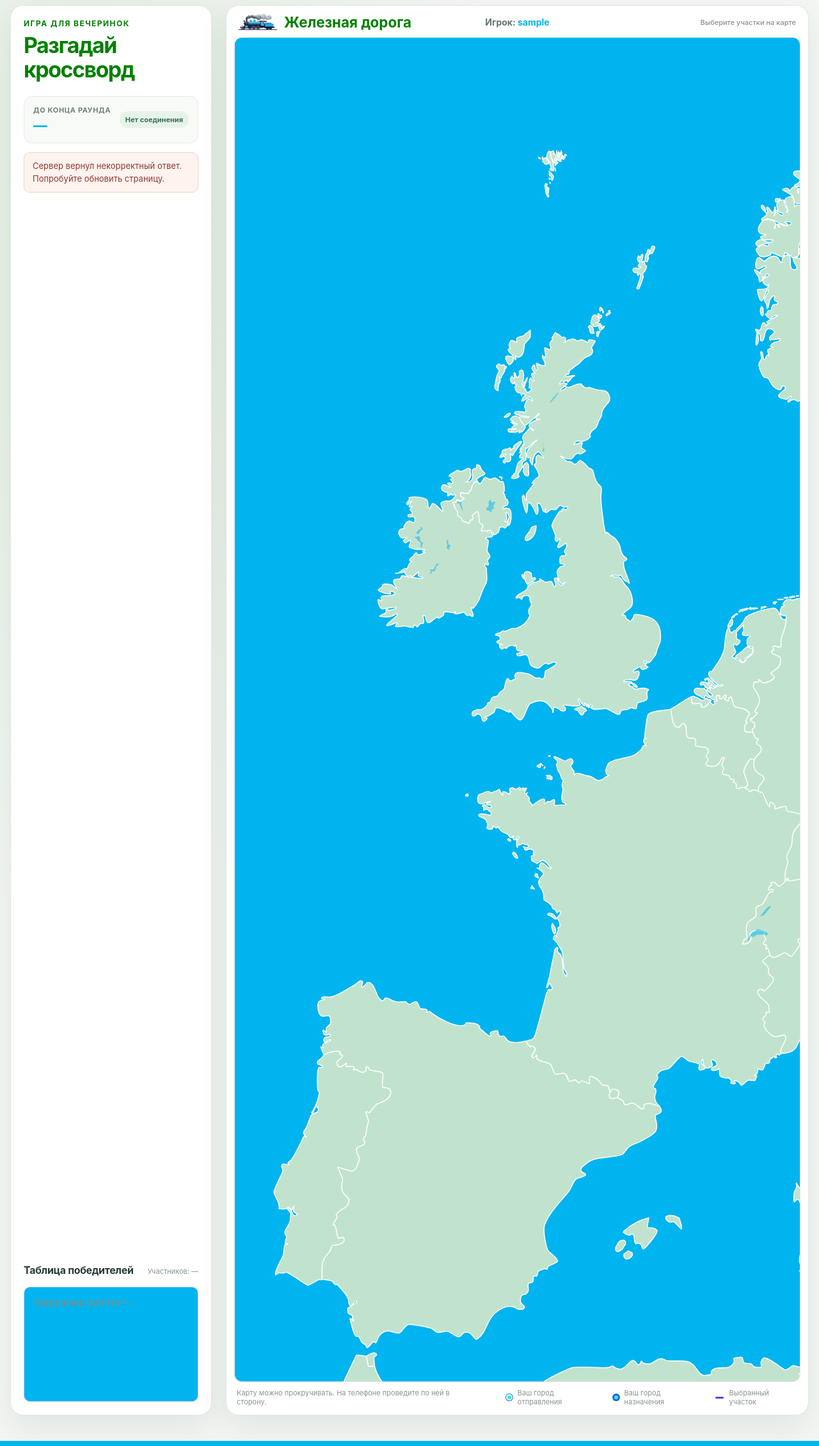
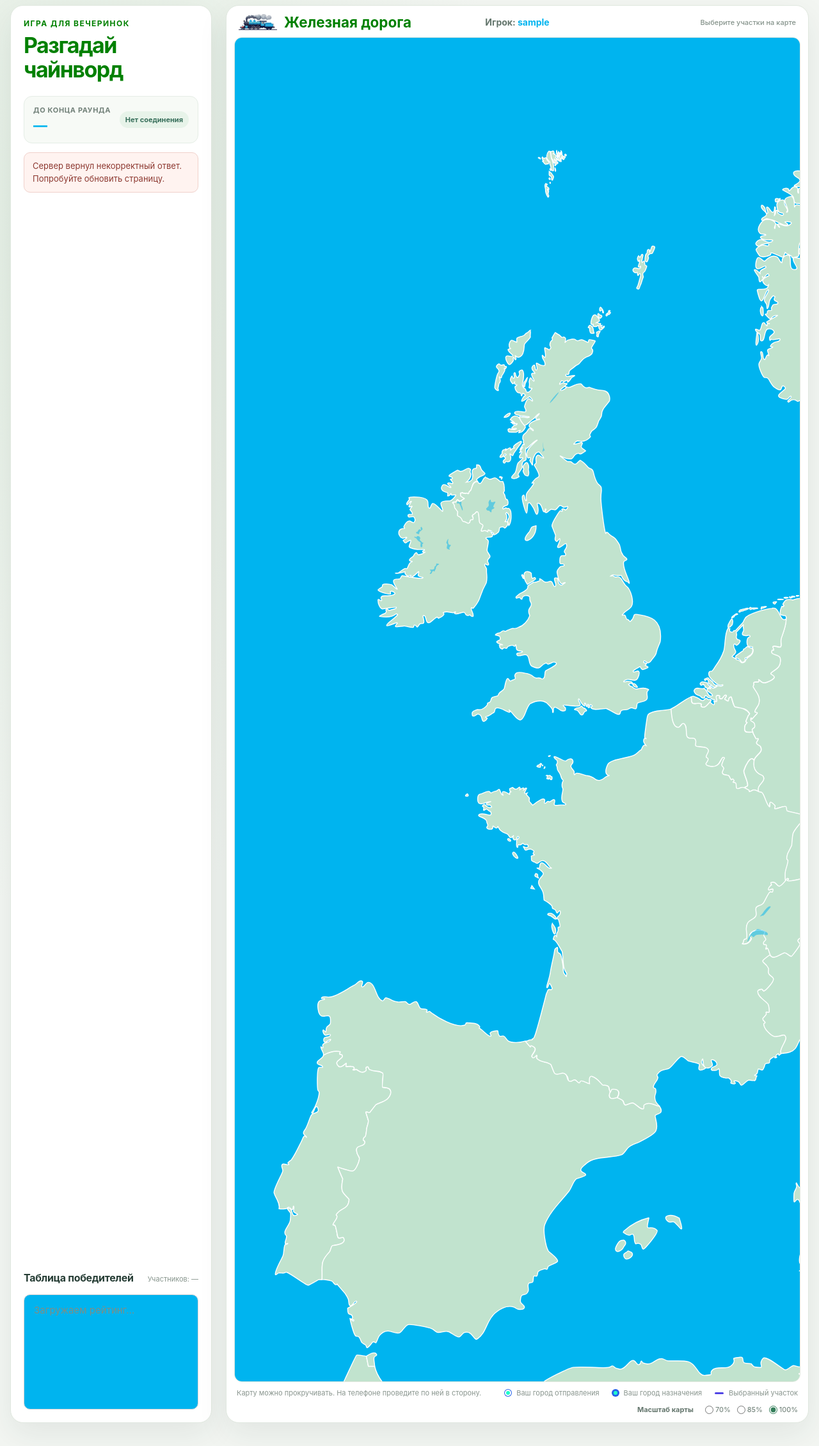
Before and after one commit to ovolosov-lab/railway-crossword-game, a Python web app: template frontend/templates/game.html in a window 1280 px wide. Shown: the whole page at 64% size. Run offline with Jinja, Linux system fonts and the light colour scheme; the template is opened without the code that fills it: most values are stand-ins (such as "Sample title", 1, 10 or a date in 2020).

Commit message:
map zooming added

```diff
--- a/frontend/static/game.css
+++ b/frontend/static/game.css
@@ -546,16 +546,22 @@
   pointer-events: stroke;
   cursor: pointer;
   filter: drop-shadow(0 0 5px rgb(52 42 204 / 72%));
+  stroke-dasharray: 20, 2;
+  stroke-linecap: butt;
 }
 
 .map-route.is-selected:hover,
 .map-route.is-selected:focus-visible {
   stroke: #3226c8;
+  stroke-dasharray: 20, 2;
+  stroke-linecap: butt;
 }
 
 .map-route.is-solved {
   stroke: #347e5a;
   opacity: 1;
+  stroke-dasharray: 20, 2;
+  stroke-linecap: butt;
 }
 
 .map-city {
@@ -596,10 +602,44 @@
 
 .map-footnote {
   display: flex;
-  gap: 40px;
+  align-items: center;
+  justify-content: space-between;
+  flex-wrap: wrap;
+  gap: 12px 20px;
   margin: 10px 4px 1px;
   color: #89958e;
   font-size: 11px;
+}
+
+.map-scale-control {
+  display: flex;
+  align-items: center;
+  gap: 10px;
+  margin: 0 0 0 auto;
+  padding: 0;
+  border: 0;
+  color: #64766d;
+  font-size: 11px;
+}
+
+.map-scale-control legend {
+  float: left;
+  margin-right: 8px;
+  padding: 0;
+  font-weight: 700;
+}
+
+.map-scale-control label {
+  display: inline-flex;
+  align-items: center;
+  gap: 3px;
+  white-space: nowrap;
+  cursor: pointer;
+}
+
+.map-scale-control input {
+  margin: 0;
+  accent-color: #347e5a;
 }
 
 .word-dialog {
@@ -843,6 +883,10 @@
   .map-legend {
     display: none;
   }
+
+  .map-scale-control {
+    margin-left: auto;
+  }
 }
 
 @media (prefers-reduced-motion: reduce) {
--- a/frontend/static/game.js
+++ b/frontend/static/game.js
@@ -25,6 +25,8 @@
     mapHelp: document.getElementById("map-help"),
     gamePanel: document.querySelector(".game-panel"),
     mapScroll: document.getElementById("map-scroll"),
+    mapCanvas: document.getElementById("map-canvas"),
+    mapScaleControl: document.querySelector(".map-scale-control"),
     mapOverlay: document.getElementById("map-overlay"),
     victoryTrainOverlay: document.getElementById("victory-train-overlay"),
     victoryOverlay: document.getElementById("victory-overlay"),
@@ -822,6 +824,7 @@
       || !isCurrentRoundResponse(snapshot.round)
     ) return false;
 
+    console.log("applySyncSnapshot");
     updateRound(snapshot.round);
     const previousPlayer = state.player;
     const playerChanged = (
@@ -1068,6 +1071,7 @@
   }
 
   function updateRouteControls() {
+    console.log("updateRouteControls");
     const selecting = state.player?.state === "selecting_route";
     if (selecting) {
       elements.confirmButton.style.display = 'inline-flex';
@@ -1116,6 +1120,7 @@
   }
 
   function renderPlayer() {
+    console.log("renderPlayer");
     const player = state.player || { state: "watching_stats" };
     const states = {
       watching_stats: ["Статистика раунда", "Следите за временем и результатами игроков. Вы можете присоединиться, пока до конца больше минуты."],
@@ -1419,6 +1424,11 @@
   elements.confirmButton.addEventListener("click", confirmRoute);
   elements.mapOverlay.addEventListener("click", handleRouteClick);
   elements.mapOverlay.addEventListener("keydown", handleMapKeydown);
+  elements.mapScaleControl.addEventListener("change", (event) => {
+    if (event.target.name === "map-scale") {
+      elements.mapCanvas.style.zoom = event.target.value;
+    }
+  });
   elements.guessForm.addEventListener("submit", submitGuess);
   elements.firstHint.addEventListener("click", () => requestHint("first_letter"));
   elements.lastHint.addEventListener("click", () => requestHint("last_letter"));
--- a/frontend/templates/game.html
+++ b/frontend/templates/game.html
@@ -4,7 +4,7 @@
     <meta charset="utf-8">
     <meta name="viewport" content="width=device-width, initial-scale=1">
     <meta name="csrf-cookie-name" content="{{ csrf_cookie_name }}">
-    <title>Игра — Железная дорога</title>
+    <title>Игра — Железная дорога (чайнворд)</title>
     <link rel="stylesheet" href="/static/auth.css">
     <link rel="stylesheet" href="/static/game.css">
     <link rel="icon" href="/static/favicon.ico" sizes="any">
@@ -20,8 +20,8 @@
       <section class="game-layout" aria-labelledby="game-title">
         <aside class="game-panel">
           <p class="eyebrow">Игра для вечеринок</p>
-          <h1 id="game-title" class="game-title">Разгадай кроссворд</h1>
-          <p class="intro">Соедините начальный и конечный города непрерывной цепочкой железных дорог и разгадайте кроссворд.</p>
+          <h1 id="game-title" class="game-title">Разгадай чайнворд</h1>
+          <p class="intro">Соедините начальный и конечный города непрерывной цепочкой железных дорог и разгадайте чайнворд.</p>
 
           <div class="round-summary" aria-live="polite" id="timer-block">
             <div>
@@ -88,14 +88,20 @@
               ></svg>
             </div>
           </div>
-          <p class="map-footnote">
-            Карту можно прокручивать. На телефоне проведите по ней в сторону.
+          <div class="map-footnote">
+            <span class="map-scroll-hint">Карту можно прокручивать. На телефоне проведите по ней в сторону.</span>
             <span class="map-legend" aria-label="Обозначения карты">
               <span><i class="legend-dot legend-start"></i>Ваш город отправления</span>
               <span><i class="legend-dot legend-target"></i>Ваш город назначения</span>
               <span><i class="legend-line"></i>Выбранный участок</span>
             </span>
-          </p>
+            <fieldset class="map-scale-control">
+              <legend>Масштаб карты</legend>
+              <label><input type="radio" name="map-scale" value="0.7">70%</label>
+              <label><input type="radio" name="map-scale" value="0.85">85%</label>
+              <label><input type="radio" name="map-scale" value="1" checked>100%</label>
+            </fieldset>
+          </div>
         </section>
       </section>
     </main>
@@ -116,7 +122,7 @@
       <form class="word-dialog-content" id="guess-form">
         <div class="word-dialog-heading">
           <div>
-            <p class="eyebrow">Слово кроссворда</p>
+            <p class="eyebrow">Слово чайнворда</p>
             <h2 id="word-dialog-title">Определение</h2>
           </div>
           <button class="dialog-close" id="close-word-dialog" type="button" aria-label="Закрыть">×</button>
--- a/frontend/templates/login.html
+++ b/frontend/templates/login.html
@@ -4,7 +4,7 @@
     <meta charset="utf-8">
     <meta name="viewport" content="width=device-width, initial-scale=1">
     <meta name="color-scheme" content="light">
-    <title>Вход — Железная дорога</title>
+    <title>Вход — Железная дорога (чайнворд)</title>
     <link rel="stylesheet" href="/static/auth.css">
     <script src="/static/auth.js" defer></script>
   </head>
@@ -68,7 +68,7 @@
           <span class="rail-line"></span>
           <span class="city city-end"></span>
         </div>
-        <p class="aside-kicker">Кроссворд на карте</p>
+        <p class="aside-kicker">Чайнворд на карте</p>
         <p class="aside-copy">Отгадывайте слова, соединяйте города и стройте свою железную дорогу.</p>
       </aside>
     </main>
--- a/frontend/templates/register.html
+++ b/frontend/templates/register.html
@@ -4,7 +4,7 @@
     <meta charset="utf-8">
     <meta name="viewport" content="width=device-width, initial-scale=1">
     <meta name="color-scheme" content="light">
-    <title>Регистрация — Железная дорога</title>
+    <title>Регистрация — Железная дорога (чайнворд)</title>
     <link rel="stylesheet" href="/static/auth.css">
     <script src="/static/register.js" defer></script>
   </head>
```
Also changed, not shown: backend/tests/test_login_page.py (+4 -1 lines).
